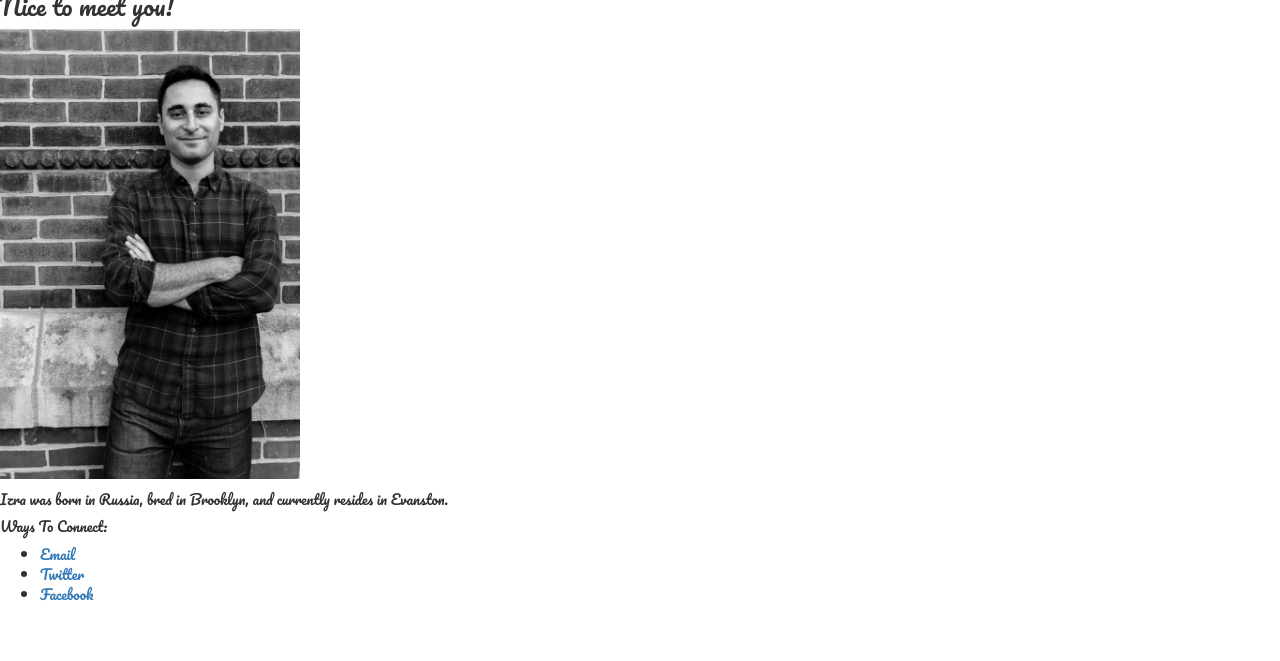
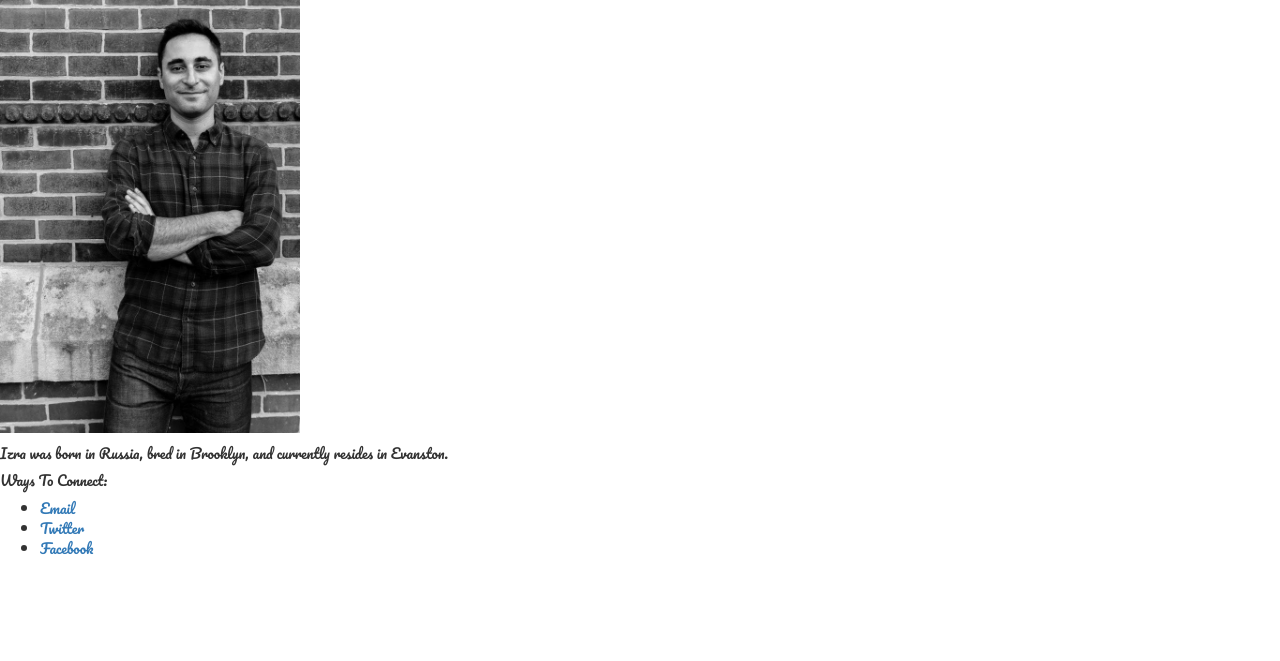
Before and after one commit to iizrailov/iizrailov.github.io, a plain HTML site: page index.html in a window 1280 px wide. Shown: the part 139-800 px from the top of the page. Drawn offline with nearby package versions, Linux system fonts and the light colour scheme.

Commit message:
Sixth Update for HW1

```diff
--- a/index.html
+++ b/index.html
@@ -44,7 +44,6 @@
 
 <body>
   <h1>Hey, I'm Izra.</h1>
-  <h3>Nice to meet you!</h3>
   <p>
     <img src="Izra - Profile Pic.jpg" height="450" width="300">
   </p>
```
